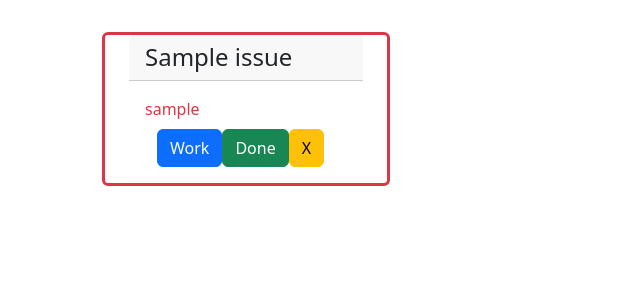
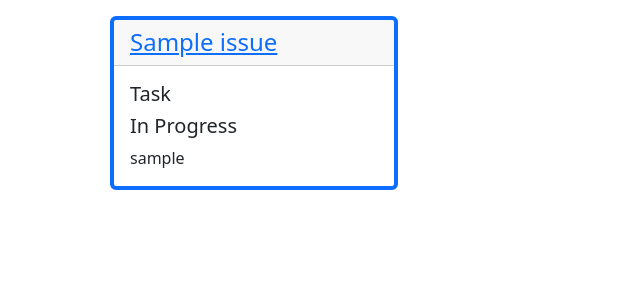
Before and after one commit to a2p1k01/kanban, a Django app: page /issue_list in a window 1280 px wide. Shown: the part 72-372 px from the top of the page, without its empty margins (0-640 px from the left). Run offline with Django 4.2, Linux system fonts and the light colour scheme; tables that the repository leaves empty hold one stand-in row (values such as "Sample post").

Commit message:
Add files via upload

```diff
--- a/board/models.py
+++ b/board/models.py
@@ -1,5 +1,6 @@
 from django.db import models
 from django.contrib.auth.models import User
+from django.urls import reverse
 
 
 class ClosedManager(models.Manager):
@@ -9,17 +10,23 @@ class ClosedManager(models.Manager):
 
 # Create your models here.
 class Issue(models.Model):
+    class Type(models.TextChoices):
+        TASK = 'Task'
+        CRITICAL = 'Critical'
+        FEATURE = 'New Feature'
+
     class Status(models.TextChoices):
-        BUG = 'BUG', 'Bug'
-        WORK = 'WORK', 'Work'
-        DONE = 'DONE', 'Done'
+        IN_PROGRESS = 'In Progress'
+        COMPLETE = 'Complete'
 
     title = models.CharField(max_length=250)
     slug = models.SlugField(max_length=250, unique_for_date='created')
     author = models.ForeignKey(User, on_delete=models.CASCADE, related_name='board_issues')
-    status = models.CharField(max_length=5, choices=Status.choices, default=Status.BUG)
+    type = models.CharField(max_length=20, choices=Type.choices, default=Type.TASK)
+    status = models.CharField(max_length=20, choices=Status.choices, default=Status.COMPLETE)
     objects = models.Manager()
     closed = ClosedManager()
+    completed = models.BooleanField(default=False)
     created = models.DateTimeField(auto_now_add=True)
     #tags = TaggableManager()
 
@@ -31,3 +38,11 @@ class Issue(models.Model):
 
     def __str__(self):
         return self.title
+
+    def save(self, *args, **kwargs):
+        self.slug = self.title.lower().replace(' ', '-')
+        super().save(*args, **kwargs)
+
+    def get_absolute_url(self):
+        return reverse('board:issue_detail',
+                       args=[self.created.year, self.created.month, self.created.day, self.slug])
--- a/board/urls.py
+++ b/board/urls.py
@@ -6,6 +6,10 @@ app_name = 'board'
 urlpatterns = [
     path('', views.index, name='index'),
     path('issue_list', views.issue_list, name='issue_list'),
+    path('<int:year>/'
+         '<int:month>/'
+         '<int:day>/'
+         '<slug:slug>/', views.issue_detail, name='issue_detail'),
+    path('issue_delete/<int:issue_id>', views.issue_delete, name='issue_delete'),
     path('add_issue', views.add_issue, name='add_issue'),
-    path('issue_update/<int:issue_id>/<int:action_id>', views.issue_update, name='issue_update'),
 ]
--- a/board/views.py
+++ b/board/views.py
@@ -1,6 +1,6 @@
 from django.shortcuts import render, redirect, get_object_or_404
 from .models import Issue
-from .forms import IssueForm
+from .forms import IssueForm, DetailIssueForm
 
 
 # Create your views here.
@@ -13,25 +13,27 @@ def issue_list(request):
     return render(request, 'issue_list.html', {'issues': issue_lst})
 
 
-def issue_update(request, issue_id, action_id):
-    issue = get_object_or_404(Issue, id=issue_id)
-    match action_id:
-        case 1:
-            issue.status = Issue.Status.BUG
-        case 2:
-            issue.status = Issue.Status.WORK
-        case 3:
-            issue.status = Issue.Status.DONE
-    issue.save()
-    if action_id == 4:
-        issue.delete()
-    return redirect('board:issue_list')
-
-
 def add_issue(request):
     issue = None
     issue_form = IssueForm(data=request.POST)
-    if issue_form.is_valid():
+    if issue_form.is_valid() and request.method == 'POST':
         issue = issue_form.save(commit=False)
         issue.save()
     return render(request, 'new_issue.html', {'issue_form': issue_form, 'issue': issue})
+
+
+def issue_detail(request, year, month, day, slug):
+    issue = get_object_or_404(Issue, slug=slug, created__year=year, created__month=month, created__day=day)
+    detail_issue_form = DetailIssueForm(instance=issue, data=request.POST)
+    if detail_issue_form.is_valid() and request.method == 'POST':
+        issue.slug.title()
+        issue.save()
+    return render(request, 'issue_detail.html', {'issue': issue,
+                                                 'detail_issue_form': detail_issue_form})
+
+
+def issue_delete(request, issue_id):
+    issue = get_object_or_404(Issue, id=issue_id)
+    if request.method == 'POST':
+        issue.delete()
+    return redirect('board:issue_list')
--- a/kanban/settings.py
+++ b/kanban/settings.py
@@ -48,6 +48,7 @@ MIDDLEWARE = [
     'django.contrib.auth.middleware.AuthenticationMiddleware',
     'django.contrib.messages.middleware.MessageMiddleware',
     'django.middleware.clickjacking.XFrameOptionsMiddleware',
+
 ]
 
 ROOT_URLCONF = 'kanban.urls'
--- a/templates/issue_list.html
+++ b/templates/issue_list.html
@@ -6,72 +6,32 @@
     <div class="container m-3">
         <div class="row gx-5">
             {% for issue in issues %}
-                {% if issue.status == "BUG" %}
-                    <div class="card border-3 border-danger m-3" style="max-width: 18rem;">
-                        <h4 class="card-header">{{ issue.title }}</h4>
-                        <div class="card-body text-danger">
-                            <div class="card-title">{{ issue.author }}</div>
-                            <div class="container" role="group">
-                                <div class="btn-group" role="group" aria-label="Basic mixed styles example">
-                                    {% csrf_token %}
-                                    <a href="{% url 'board:issue_update' issue.id 2 %}">
-                                        <button type="button" class="btn btn-primary">Work</button>
-                                    </a>
-                                    <a href="{% url 'board:issue_update' issue.id 3 %}">
-                                        <button type="button" class="btn btn-success">Done</button>
-                                    </a>
-                                    <a href="{% url 'board:issue_update' issue.id 4 %}">
-                                        <button type="button" class="btn btn-warning">X</button>
-                                    </a>
-                                </div>
-                            </div>
+                <div class="container col gx-5">
+                    {% if issue.status != 'Complete' %}
+                        {% if issue.type == 'New Feature' %}
+                            <div class="card border-4 border-warning mb-5" style="max-width: 18rem;">
+                        {% elif issue.type == 'Task' %}
+                            <div class="card border-4 border-primary mb-5" style="max-width: 18rem;">
+                        {% elif issue.type == 'Critical' %}
+                            <div class="card border-4 border-danger mb-5" style="max-width: 18rem;">
+                        {% else %}
+                            <div class="card border-4 border-dark mb-5" style="max-width: 18rem;">
+                        {% endif %}
+                    {% else %}
+                        <div class="card border-4 border-success mb-5" style="max-width: 18rem;">
+                    {% endif %}
+                        <h4 class="card-header">
+                            <a href="{{ issue.get_absolute_url }}">
+                                {{ issue.title }}
+                            </a>
+                        </h4>
+                        <div class="card-body text-dark">
+                            <h5 class="card-title">{{ issue.type }}</h5>
+                            <h5 class="card-title">{{ issue.status }}</h5>
+                            <p class="card-text">{{ issue.author }}</p>
                         </div>
                     </div>
-                {% endif %}
-                {% if issue.status == "WORK" %}
-                    <div class="card border-3 border-primary m-3" style="max-width: 18rem;">
-                        <h4 class="card-header">{{ issue.title }}</h4>
-                        <div class="card-body text-primary">
-                            <div class="card-title">{{ issue.author }}</div>
-                            <div class="container" role="group">
-                                <div class="btn-group" role="group" aria-label="Basic mixed styles example">
-                                    {% csrf_token %}
-                                    <a href="{% url 'board:issue_update' issue.id 3 %}">
-                                        <button type="button" class="btn btn-success">Done</button>
-                                    </a>
-                                    <a href="{% url 'board:issue_update' issue.id 1 %}">
-                                         <button type="button" class="btn btn-danger">Bug</button>
-                                    </a>
-                                    <a href="{% url 'board:issue_update' issue.id 4 %}">
-                                        <button type="button" class="btn btn-warning">X</button>
-                                    </a>
-                                </div>
-                            </div>
-                        </div>
-                    </div>
-                {% endif %}
-                {% if issue.status == "DONE" %}
-                    <div class="card border-3 border-success m-3" style="max-width: 18rem;">
-                        <h4 class="card-header">{{ issue.title }}</h4>
-                        <div class="card-body text-success">
-                            <div class="card-title">{{ issue.author }}</div>
-                            <div class="container" role="group">
-                                <div class="btn-group" role="group" aria-label="Basic mixed styles example">
-                                    {% csrf_token %}
-                                    <a href="{% url 'board:issue_update' issue.id 2 %}">
-                                        <button type="button" class="btn btn-primary">Work</button>
-                                    </a>
-                                    <a href="{% url 'board:issue_update' issue.id 1 %}">
-                                         <button type="button" class="btn btn-danger">Bug</button>
-                                    </a>
-                                    <a href="{% url 'board:issue_update' issue.id 4 %}">
-                                        <button type="button" class="btn btn-warning">X</button>
-                                    </a>
-                                </div>
-                            </div>
-                        </div>
-                    </div>
-                {% endif %}
+                </div>
             {% endfor %}
         </div>
     </div>
```
Also changed, not shown: board/admin.py (+4 -4 lines), board/forms.py (+19 -1 lines), templates/issue_detail.html (added, +19 -0 lines), templates/new_issue.html (+6 -3 lines), board/migrations/0005_issue_completed_alter_issue_status.py (added), board/migrations/0006_alter_issue_status.py (added), board/migrations/0007_issue_type_alter_issue_status.py (added).
